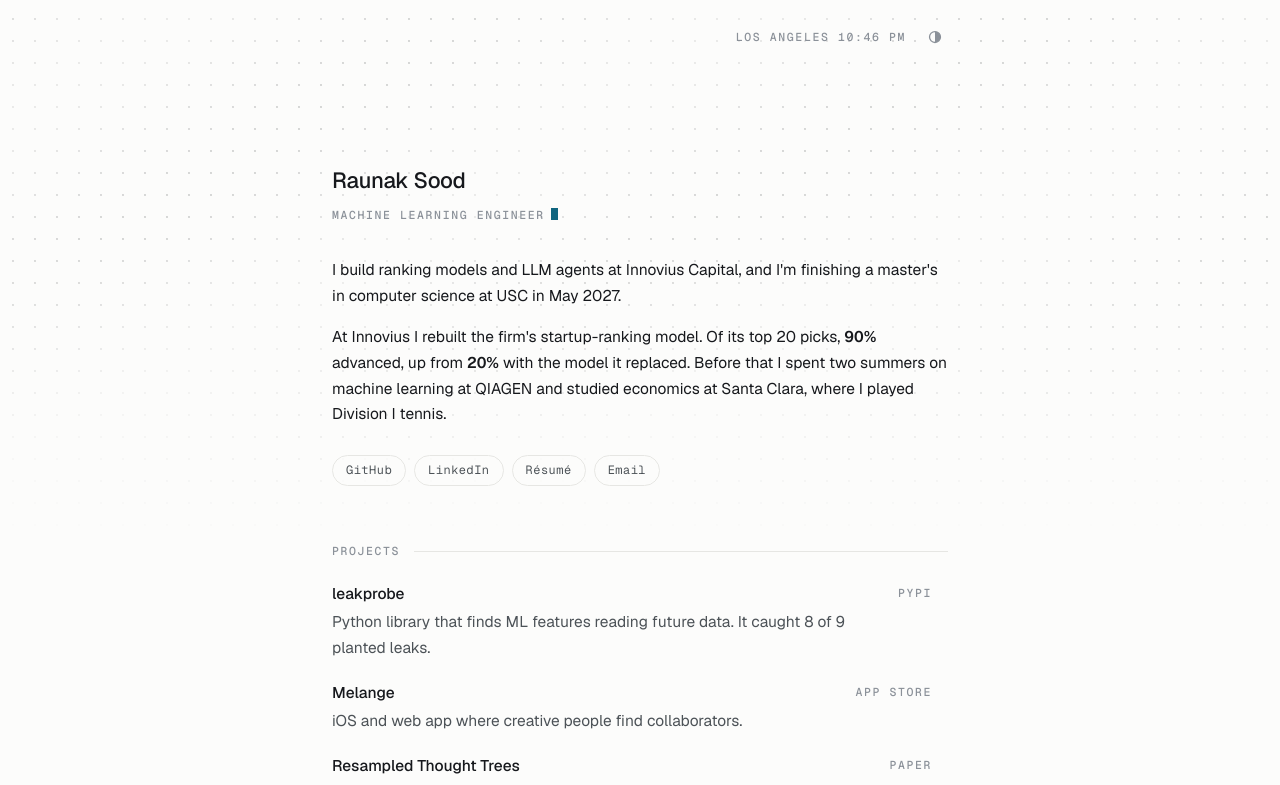
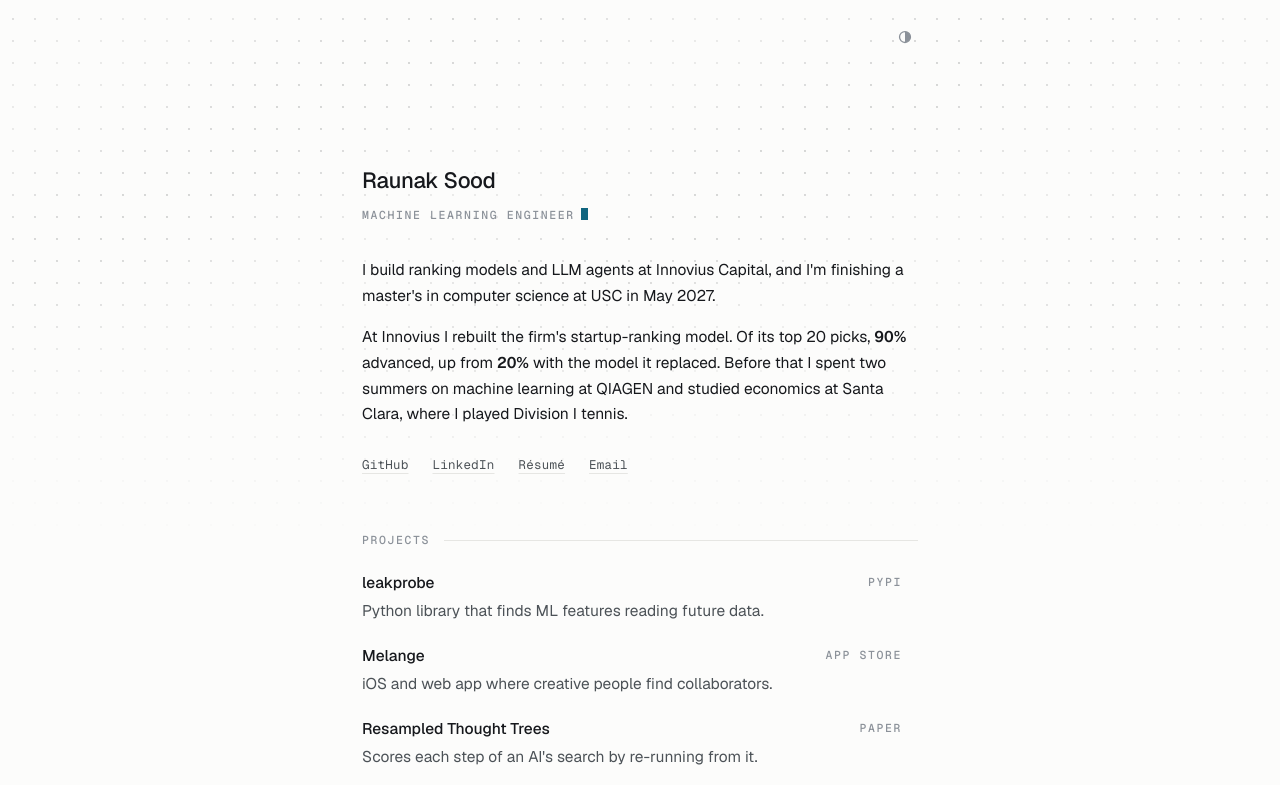
Before and after one commit to quantraunak/raunaksood-site, a Next.js app: page / in a window 1280 px wide. Shown: the top 785 px of the page. Built offline with nearby package versions, Linux system fonts and the light colour scheme.

Commit message:
Home: drop the clock, pills and footer; one-line project rows; narrower column

```diff
--- a/app/globals.css
+++ b/app/globals.css
@@ -423,23 +423,21 @@ h2.sec::after {
   color: var(--color-ink);
 }
 
-/* Link pills under the intro. */
-.chip {
+/* Links under the intro: small mono, underlined on hover. */
+.mlink {
   font-family: var(--font-mono);
-  font-size: 12px;
-  letter-spacing: 0.04em;
+  font-size: 12.5px;
+  letter-spacing: 0.02em;
   color: var(--color-ink-2);
-  background: color-mix(in srgb, var(--color-paper) 70%, transparent);
-  border: 1px solid var(--color-rule);
-  border-radius: 999px;
-  padding: 5px 13px;
-  backdrop-filter: blur(4px);
-  transition: color 0.15s, border-color 0.15s, background-color 0.15s;
+  text-decoration: underline;
+  text-underline-offset: 4px;
+  text-decoration-thickness: 1px;
+  text-decoration-color: var(--color-rule);
+  transition: color 0.15s, text-decoration-color 0.15s;
 }
-.chip:hover {
-  color: var(--color-paper);
-  background: var(--color-ink);
-  border-color: var(--color-ink);
+.mlink:hover {
+  color: var(--color-ink);
+  text-decoration-color: var(--color-accent);
 }
 
 /* A row in a list: the whole line is the link. */
--- a/app/layout.tsx
+++ b/app/layout.tsx
@@ -85,16 +85,7 @@ export default function RootLayout({ children }: { children: React.ReactNode })
         </a>
         <TopBar />
         <main id="main">{children}</main>
-        <SiteFooter />
       </body>
     </html>
   );
 }
-
-function SiteFooter() {
-  return (
-    <footer className="tech mx-auto w-full max-w-[680px] px-6 pb-12 text-ink-3 sm:px-8">
-      © {new Date().getFullYear()} Raunak Sood
-    </footer>
-  );
-}
--- a/app/page.tsx
+++ b/app/page.tsx
@@ -12,12 +12,12 @@ const LINKS: [string, string][] = [
 ];
 
 const PROJECTS: [string, string, string, string][] = [
-  ["/work/quant", "leakprobe", "Python library that finds ML features reading future data. It caught 8 of 9 planted leaks.", "PyPI"],
+  ["/work/quant", "leakprobe", "Python library that finds ML features reading future data.", "PyPI"],
   ["/work/melange", "Melange", "iOS and web app where creative people find collaborators.", "App Store"],
-  ["/work/reasoning", "Resampled Thought Trees", "Scores each step of an AI's search by re-running from it. Five-author paper at USC.", "Paper"],
-  ["https://github.com/quantraunak/deal-desk-voice", "Deal Desk", "Voice agent that answers deal questions with citations, and an audit of its LLM judge.", "GitHub"],
-  ["/work/cardinality", "cardinality-eval", "Tests whether LLM extraction gets worse as the list of things to find grows.", "Study"],
-  ["/work/filings", "filing-links", "A dated map of which companies name each other in their 10-Ks.", "Study"],
+  ["/work/reasoning", "Resampled Thought Trees", "Scores each step of an AI's search by re-running from it.", "Paper"],
+  ["https://github.com/quantraunak/deal-desk-voice", "Deal Desk", "Voice agent for deal questions, with an audit of its LLM judge.", "GitHub"],
+  ["/work/cardinality", "cardinality-eval", "Tests whether LLM extraction degrades as the list grows.", "Study"],
+  ["/work/filings", "filing-links", "A dated map of which companies name each other in 10-Ks.", "Study"],
 ];
 
 const WRITING: [string, string, string, string][] = [
@@ -79,7 +79,7 @@ export default function Home() {
   return (
     <div className="relative">
       <DotField />
-      <div className="relative mx-auto w-full max-w-[680px] px-6 pb-20 pt-20 text-[15.5px] leading-[1.65] sm:px-8 sm:pt-28">
+      <div className="relative mx-auto w-full max-w-[620px] px-6 pb-24 pt-20 text-[15.5px] leading-[1.65] sm:px-8 sm:pt-28">
         <header>
           <div className="enter" style={{ "--i": 0 } as React.CSSProperties}>
             <h1 className="text-[22px] font-medium tracking-[-0.02em]">Raunak Sood</h1>
@@ -100,9 +100,9 @@ export default function Home() {
               QIAGEN and studied economics at Santa Clara, where I played Division I tennis.
             </p>
           </div>
-          <p className="enter mt-7 flex flex-wrap gap-2" style={{ "--i": 2 } as React.CSSProperties}>
+          <p className="enter mt-7 flex flex-wrap gap-x-6 gap-y-1" style={{ "--i": 2 } as React.CSSProperties}>
             {LINKS.map(([href, label]) => (
-              <a key={href} href={href} className="chip">
+              <a key={href} href={href} className="mlink">
                 {label}
               </a>
             ))}
--- a/components/top-bar.tsx
+++ b/components/top-bar.tsx
@@ -1,29 +1,8 @@
 "use client";
 
-import Link from "next/link";
-import { usePathname } from "next/navigation";
-import { useEffect, useState } from "react";
+/* The light/dark switch, top right on every page. */
 
-/* A thin bar on every page: the way home on the left, the time in Los
-   Angeles and the light/dark switch on the right. */
-
-function useLosAngelesTime() {
-  const [time, setTime] = useState<string | null>(null);
-  useEffect(() => {
-    const fmt = new Intl.DateTimeFormat("en-US", {
-      timeZone: "America/Los_Angeles",
-      hour: "numeric",
-      minute: "2-digit",
-    });
-    const tick = () => setTime(fmt.format(new Date()));
-    tick();
-    const id = window.setInterval(tick, 15000);
-    return () => window.clearInterval(id);
-  }, []);
-  return time;
-}
-
-function ThemeToggle() {
+export function TopBar() {
   const toggle = () => {
     const root = document.documentElement;
     const next = root.dataset.theme === "dark" ? "light" : "dark";
@@ -33,33 +12,13 @@ function ThemeToggle() {
     } catch {}
   };
   return (
+    <div className="relative z-10 mx-auto flex w-full max-w-[620px] justify-end px-6 pt-6 sm:px-8">
       <button type="button" onClick={toggle} aria-label="Switch between light and dark" className="theme-toggle">
         <svg viewBox="0 0 16 16" width="14" height="14" aria-hidden>
           <circle cx="8" cy="8" r="6.25" fill="none" stroke="currentColor" strokeWidth="1.5" />
           <path d="M8 1.75a6.25 6.25 0 0 1 0 12.5z" fill="currentColor" />
         </svg>
       </button>
-  );
-}
-
-export function TopBar() {
-  const pathname = usePathname();
-  const time = useLosAngelesTime();
-  return (
-    <div className="relative z-10 mx-auto flex w-full max-w-[680px] items-center justify-between px-6 pt-6 sm:px-8">
-      {pathname === "/" ? (
-        <span />
-      ) : (
-        <Link href="/" className="tech text-ink-3 transition-colors hover:text-ink">
-          Raunak Sood
-        </Link>
-      )}
-      <div className="flex items-center gap-4">
-        <span className="tech text-ink-3" suppressHydrationWarning>
-          {time ? `Los Angeles ${time}` : " "}
-        </span>
-        <ThemeToggle />
-      </div>
     </div>
   );
 }
```
Lines whose indentation alone changed are shown as unchanged.
